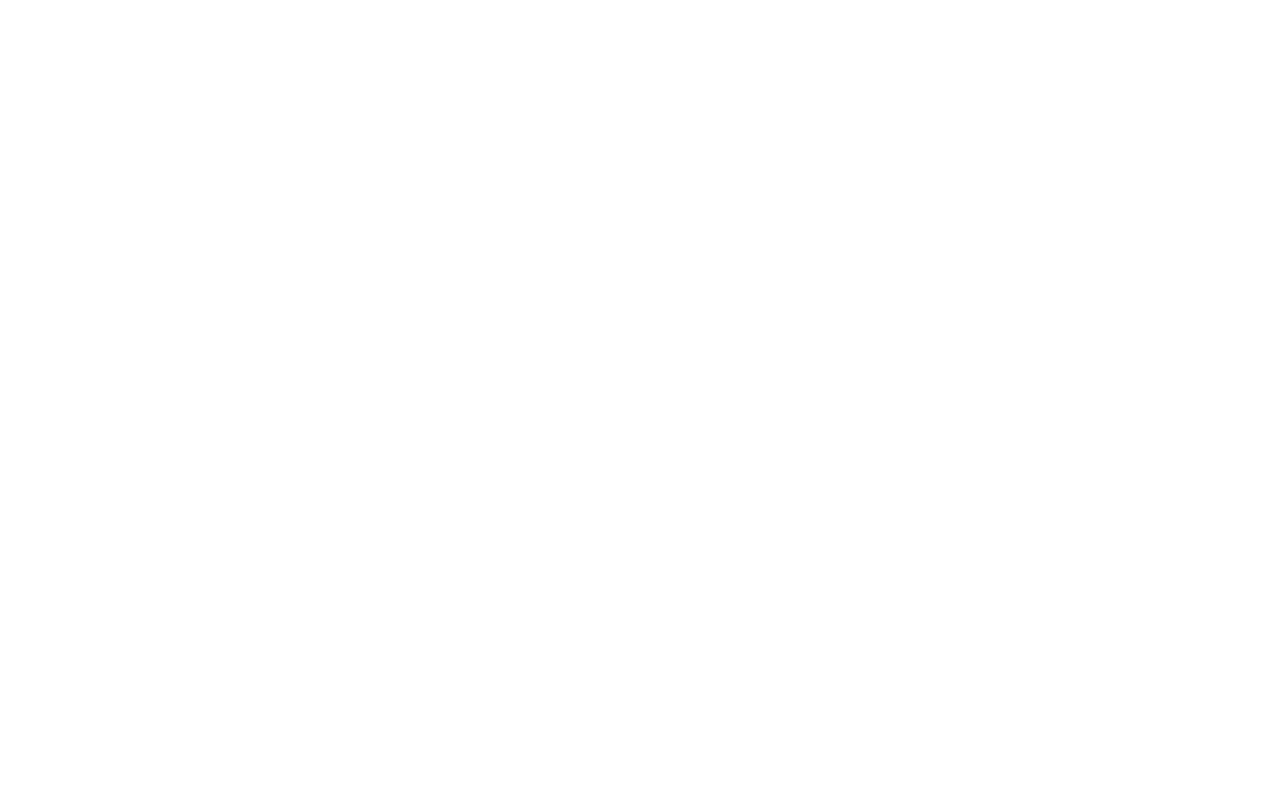
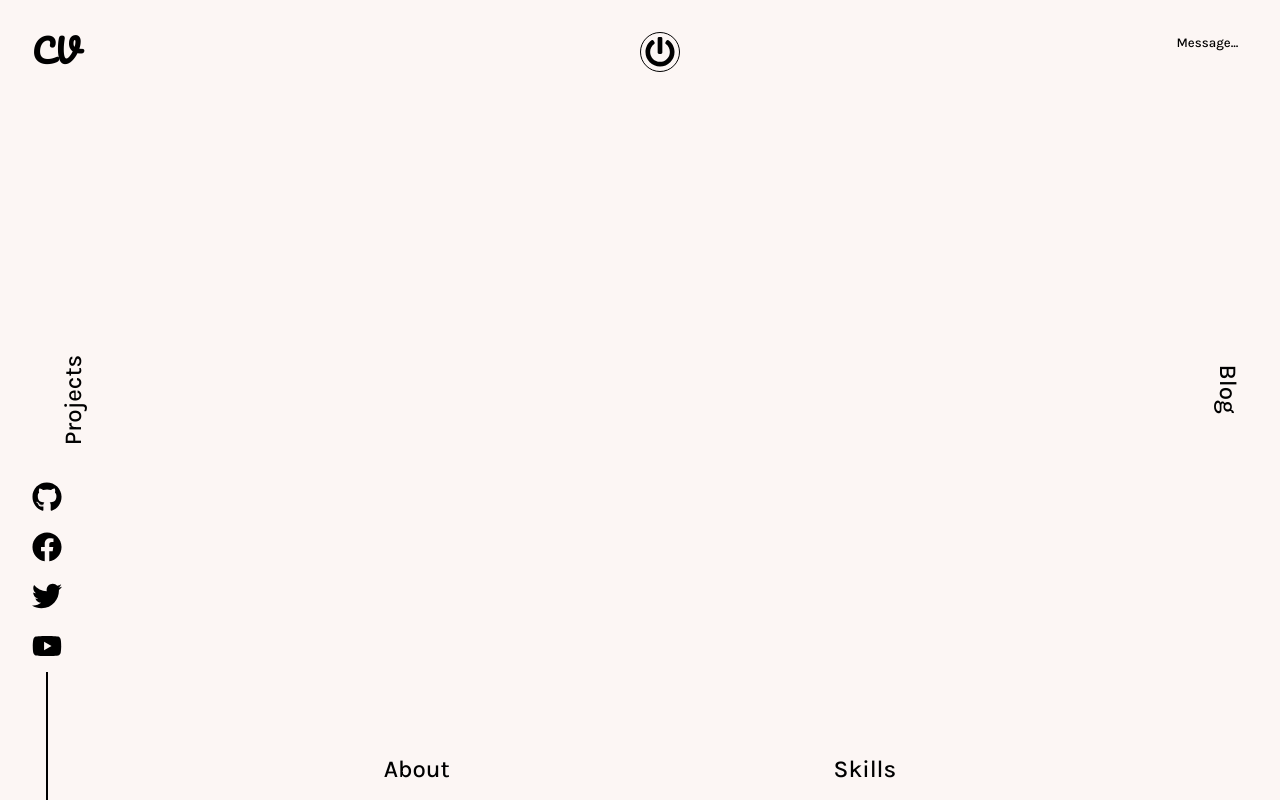
Before and after one commit to AbderrahmanAboumouslim/react-porfolio-black-white, a React (Create React App) app: page / in a window 1280 px wide. Before the commit this address had no page. Built offline with nearby package versions, Linux system fonts and the light colour scheme.

Commit message:
UI main page 1st part

```diff
--- a/src/App.js
+++ b/src/App.js
@@ -15,7 +15,7 @@
       <GlobalStyle />
       <ThemeProvider theme={LightTheme}>
         <Routes>
-          <Route path="/main" element={<Main />} />
+          <Route path="/" element={<Main />} />
           <Route path="/projects" element={<Projects />} />
           <Route path="/about" element={<About />} />
           <Route path="/blog" element={<Blog />} />
--- a/src/components/Main.js
+++ b/src/components/Main.js
@@ -3,6 +3,7 @@
 import PowerButton from "../subComponents/PowerButton";
 import LogoC from "../subComponents/LogoC";
 import SocialMedia from "../subComponents/SocialMedia";
+import { Link } from "react-router-dom";
 
 const Main = () => {
   return (
@@ -11,6 +12,31 @@
         <PowerButton />
         <LogoC />
         <SocialMedia />
+        <Contact target="_blank" href="mailto:abdourokinos@gmail.com">
+          <h5>Message...</h5>
+        </Contact>
+        <BLOG>
+          <Link to="/blog">
+            <h2>Blog</h2>
+          </Link>
+        </BLOG>
+        <PROJECTS>
+          <Link to="/projects">
+            <h2>Projects</h2>
+          </Link>
+        </PROJECTS>
+        <BottomComponents>
+          <ABOUT>
+            <Link to="/about">
+              <h2>About</h2>
+            </Link>
+          </ABOUT>
+          <SKILLS>
+            <Link to="/skills">
+              <h2>Skills</h2>
+            </Link>
+          </SKILLS>
+        </BottomComponents>
       </Container>
     </MainContainer>
   );
@@ -36,4 +62,67 @@
   padding: 2rem;
 `;
 
+const Contact = styled.a`
+  text-decoration: none;
+  color: ${(props) => props.theme.text};
+  position: absolute;
+  top: 2rem;
+  right: calc(1rem + 2vw);
+  z-index: 1;
+`;
+
+const BLOG = styled.div`
+  position: absolute;
+  top: 50%;
+  right: calc(1rem + 2vw);
+  z-index: 1;
+
+  a {
+    color: ${(props) => props.theme.text};
+    text-decoration: none;
+    display: block;
+    transform: rotate(90deg) translate(-50%, -50%);
+  }
+`;
+const PROJECTS = styled.div`
+  position: absolute;
+  top: 50%;
+  left: calc(3rem + 2vw);
+  z-index: 1;
+  transform: translate(-50%, -50%) rotate(-90deg);
+
+  a {
+    color: ${(props) => props.theme.text};
+    text-decoration: none;
+    display: block;
+  }
+`;
+
+const BottomComponents = styled.div`
+  position: absolute;
+  bottom: 1rem;
+  left: 0;
+  right: 0;
+  width: 100%;
+  display: flex;
+  justify-content: space-evenly;
+`;
+
+const ABOUT = styled.div`
+  z-index: 1;
+
+  a {
+    color: ${(props) => props.theme.text};
+    text-decoration: none;
+  }
+`;
+const SKILLS = styled.div`
+  z-index: 1;
+
+  a {
+    color: ${(props) => props.theme.text};
+    text-decoration: none;
+  }
+`;
+
 export default Main;
--- a/src/subComponents/SocialMedia.js
+++ b/src/subComponents/SocialMedia.js
@@ -1,5 +1,4 @@
 import React from "react";
-import { Link } from "react-router-dom";
 import styled from "styled-components";
 import { Github, Facebook, Twitter, YouTube } from "../components/AllSvg";
 
@@ -7,24 +6,27 @@
   return (
     <Icons>
       <div>
-        <Link to="/">
+        <a target="_blank" href="https://github.com/AbderrahmanAboumouslim">
           <Github width={30} height={30} fill="currentColor" />
-        </Link>
+        </a>
       </div>
       <div>
-        <Link to="/">
+        <a target="_blank" href="https://www.facebook.com/abdovsnoone/">
           <Facebook width={30} height={30} fill="currentColor" />
-        </Link>
+        </a>
       </div>
       <div>
-        <Link to="/">
+        <a target="_blank" href="https://twitter.com/its_Rokinos">
           <Twitter width={30} height={30} fill="currentColor" />
-        </Link>
+        </a>
       </div>
       <div>
-        <Link to="/">
+        <a
+          target="_blank"
+          href="https://www.youtube.com/channel/UCrE9losqduquJpAGJ4vNA0A"
+        >
           <YouTube width={30} height={30} fill="currentColor" />
-        </Link>
+        </a>
       </div>
       <Line />
     </Icons>
```
